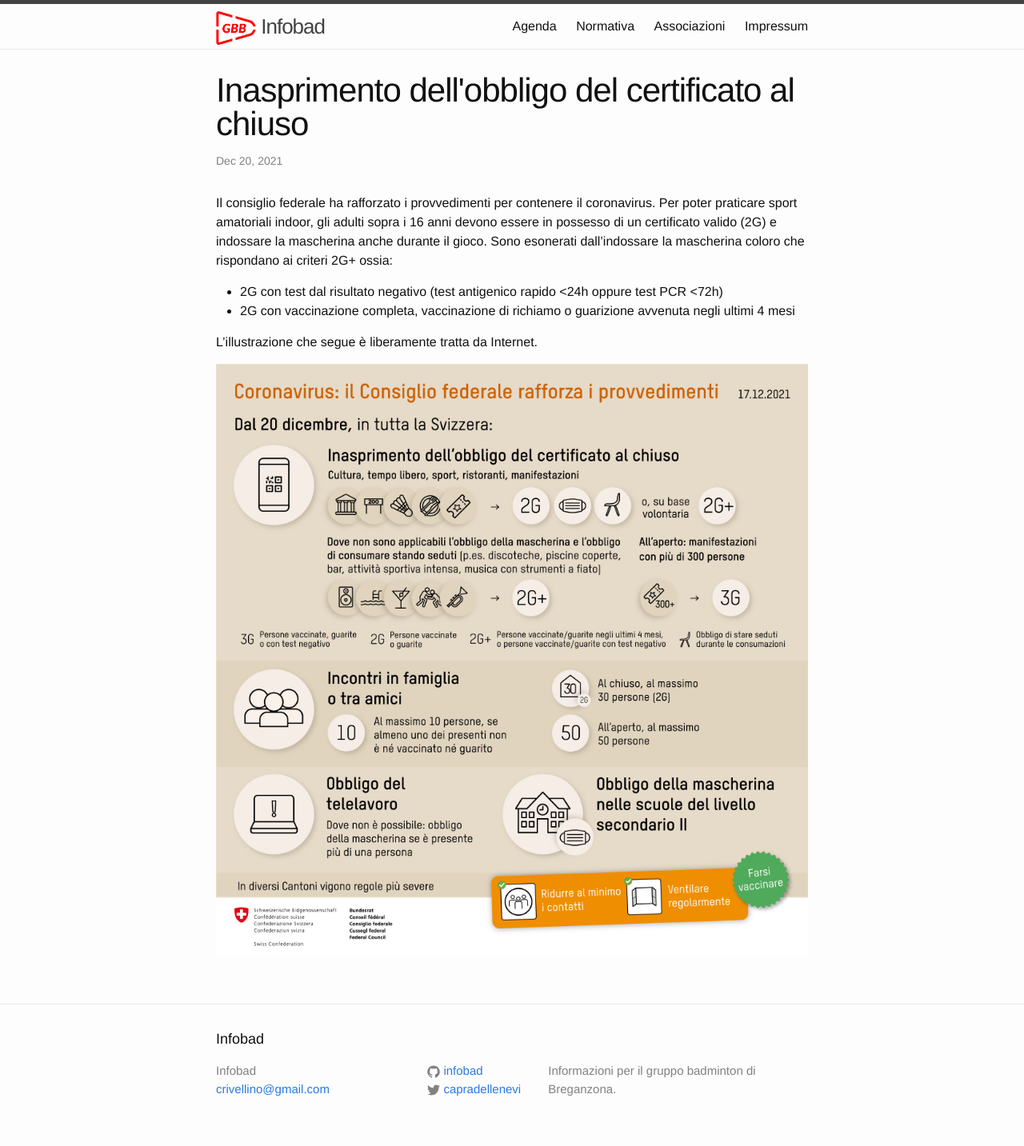
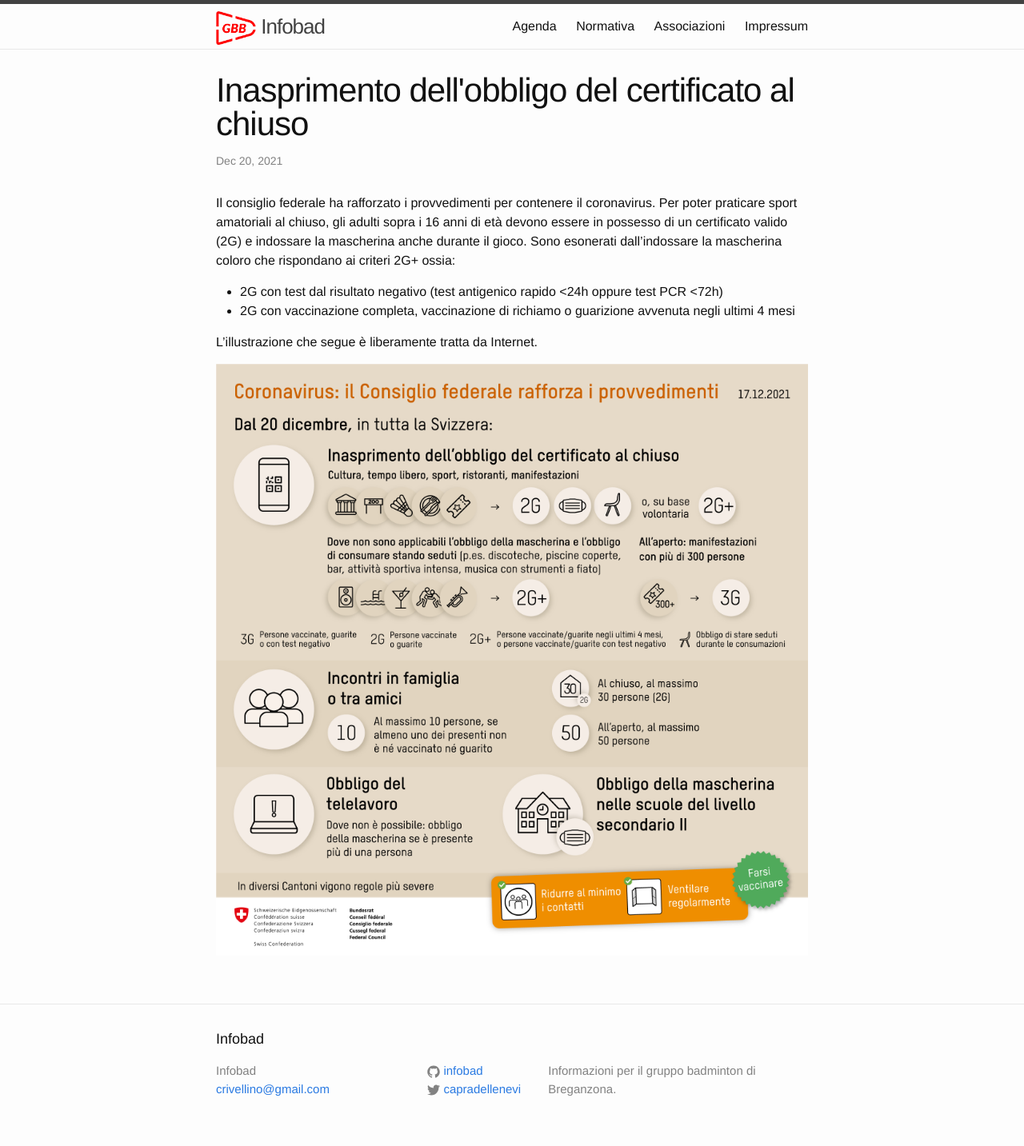
Before and after one commit to infobad/infobad.github.io, a Jekyll site: the page built from _posts/2021-12-20-covid-19.markdown, in a window 1280 px wide. Shown: the whole page at 80% size. Built offline with Jekyll 4.4.1, drawn with Linux system fonts in a browser that asks for light colours.

Commit message:
COVID-19 news

```diff
--- a/_posts/2021-12-20-covid-19.markdown
+++ b/_posts/2021-12-20-covid-19.markdown
@@ -4,7 +4,7 @@ title:  "Inasprimento dell'obbligo del certificato al chiuso"
 date:   2021-12-20 17:14:00
 categories: blog update
 ---
-Il consiglio federale ha rafforzato i provvedimenti per contenere il coronavirus. Per poter praticare sport amatoriali indoor, gli adulti sopra i 16 anni devono essere in possesso di un certificato valido (2G) e indossare la mascherina anche durante il gioco. Sono esonerati dall'indossare la mascherina coloro che rispondano ai criteri 2G+ ossia:
+Il consiglio federale ha rafforzato i provvedimenti per contenere il coronavirus. Per poter praticare sport amatoriali al chiuso, gli adulti sopra i 16 anni di età devono essere in possesso di un certificato valido (2G) e indossare la mascherina anche durante il gioco. Sono esonerati dall'indossare la mascherina coloro che rispondano ai criteri 2G+ ossia:
 * 2G con test dal risultato negativo (test antigenico rapido <24h oppure test PCR <72h)
 * 2G con vaccinazione completa, vaccinazione di richiamo o guarizione avvenuta negli ultimi 4 mesi
 
```
